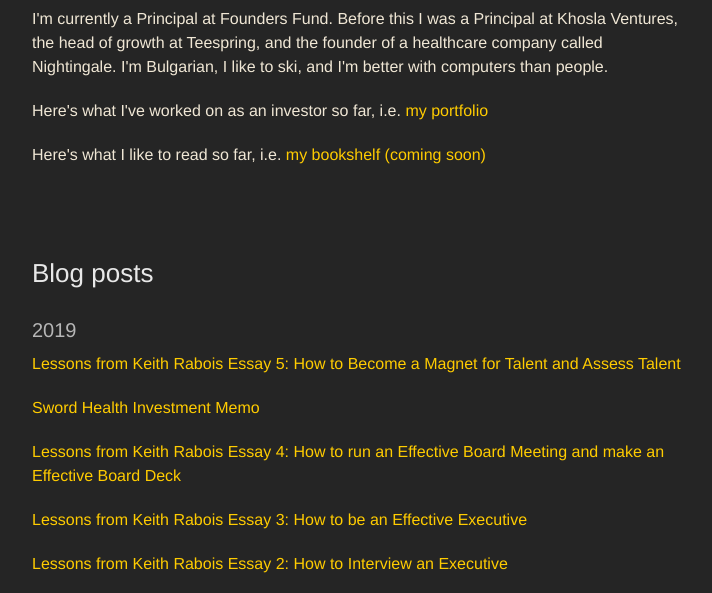
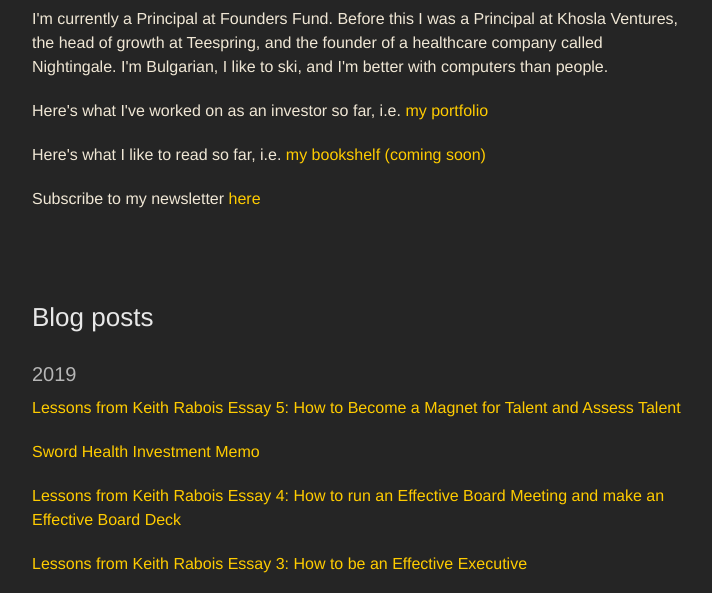
Before and after one commit to zebulgar/zebulgar.github.io, a plain HTML site: page index.html in a window 1280 px wide. Shown: the part 190-783 px from the top of the page, without its empty margins (283-995 px from the left). Drawn offline with Linux system fonts and the light colour scheme.

Commit message:
add newsletter link

```diff
--- a/index.html
+++ b/index.html
@@ -21,6 +21,7 @@
         <p> I'm currently a Principal at Founders Fund. Before this I was a Principal at Khosla Ventures, the head of growth at Teespring, and the founder of a healthcare company called Nightingale. I'm Bulgarian, I like to ski, and I'm better with computers than people.  </p>
         <p> Here's what I've worked on as an investor so far, i.e. <a href="portfolio"> my portfolio</a> </p>
         <p> Here's what I like to read so far, i.e. <a href="bookshelf"> my bookshelf (coming soon)</a> </p>
+        <p> Subscribe to my newsletter <a href="https://delian.substack.com"> here</a> </p>
         <br>
         <br>
         <br>
```
